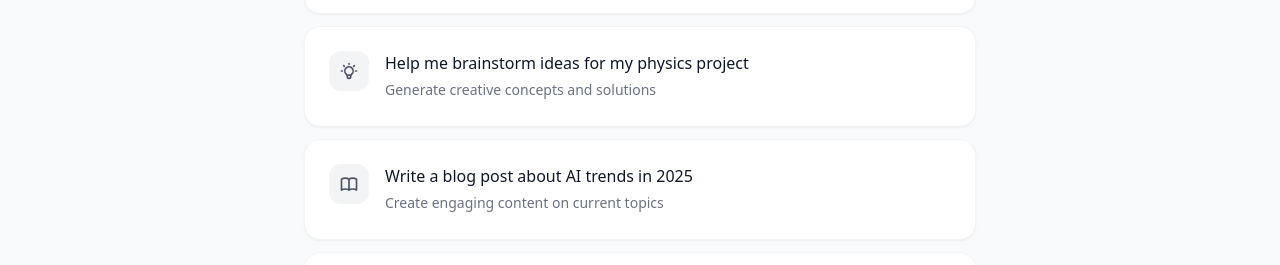
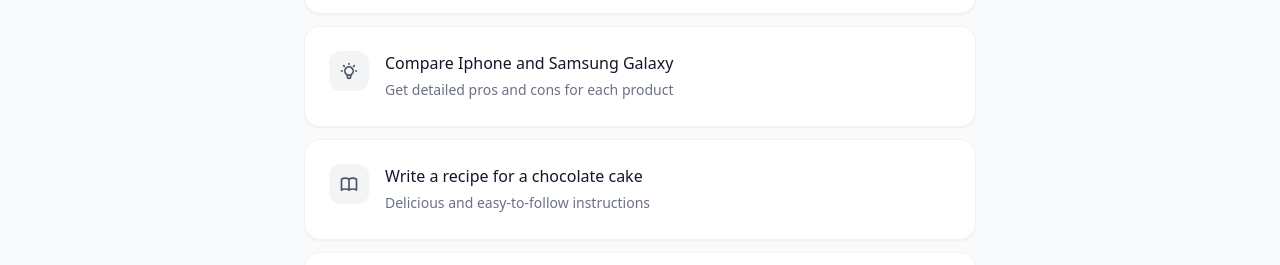
Before and after one commit to malachico/madgic-chat-demo, a Next.js app in the folder client/: page / in a window 1280 px wide. Shown: the part 220-485 px from the top of the page. Built offline with nearby package versions, Linux system fonts and the light colour scheme; no server answers.

Commit message:
updated suggestions

```diff
--- a/client/src/app/components/Welcome.tsx
+++ b/client/src/app/components/Welcome.tsx
@@ -26,8 +26,8 @@
         <path strokeLinecap="round" strokeLinejoin="round" strokeWidth={2} d="M9.663 17h4.673M12 3v1m6.364 1.636l-.707.707M21 12h-1M4 12H3m3.343-5.657l-.707-.707m2.828 9.9a5 5 0 117.072 0l-.548.547A3.374 3.374 0 0014 18.469V19a2 2 0 11-4 0v-.531c0-.895-.356-1.754-.988-2.386l-.548-.547z" />
       </svg>
     ),
-    text: 'Help me brainstorm ideas for my physics project',
-    subtitle: 'Generate creative concepts and solutions'
+    text: 'Compare Iphone and Samsung Galaxy',
+    subtitle: 'Get detailed pros and cons for each product'
   },
   {
     icon: (
@@ -35,8 +35,8 @@
         <path strokeLinecap="round" strokeLinejoin="round" strokeWidth={2} d="M12 6.253v13m0-13C10.832 5.477 9.246 5 7.5 5S4.168 5.477 3 6.253v13C4.168 18.477 5.754 18 7.5 18s3.332.477 4.5 1.253m0-13C13.168 5.477 14.754 5 16.5 5c1.747 0 3.332.477 4.5 1.253v13C19.832 18.477 18.247 18 16.5 18c-1.746 0-3.332.477-4.5 1.253" />
       </svg>
     ),
-    text: 'Write a blog post about AI trends in 2025',
-    subtitle: 'Create engaging content on current topics'
+    text: 'Write a recipe for a chocolate cake',
+    subtitle: 'Delicious and easy-to-follow instructions'
   },
   {
     icon: (
```
